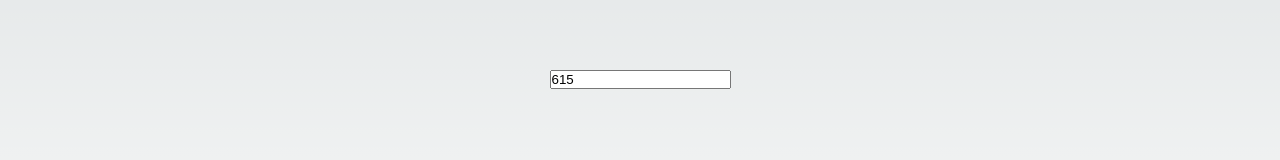
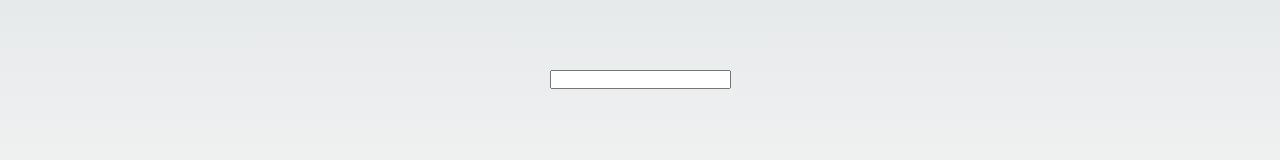
Before and after one commit to ollypolly/whendoesitgetshit, a Next.js app: page / in a window 1280 px wide. Shown: the part 331-491 px from the top of the page. Built offline with nearby package versions, Linux system fonts and the light colour scheme.

Commit message:
Add debounce search support

```diff
--- a/package.json
+++ b/package.json
@@ -13,6 +13,7 @@
     "axios": "^1.6.7",
     "class-variance-authority": "^0.7.0",
     "clsx": "^2.1.0",
+    "lodash.debounce": "^4.0.8",
     "lucide-react": "^0.340.0",
     "next": "14.1.0",
     "react": "^18",
@@ -22,6 +23,7 @@
     "tailwindcss-animate": "^1.0.7"
   },
   "devDependencies": {
+    "@types/lodash.debounce": "^4.0.9",
     "@types/node": "^20",
     "@types/react": "^18",
     "@types/react-dom": "^18",
--- a/src/app/page.tsx
+++ b/src/app/page.tsx
@@ -5,8 +5,16 @@ import styles from "./page.module.css";
 import { getSeasons } from "@/api/getSeasonRatings";
 import { getDropoff } from "@/lib/getDropoff";
 import { Input } from "@/ui/input";
-import { useState } from "react";
+import { useEffect, useMemo, useState } from "react";
 import { Season } from "@/api/getShowDetails";
+import debouce from "lodash.debounce";
+
+type Show = {
+  id: number;
+  name: string;
+};
+
+type ShowSearchResult = Show[];
 
 export default function Home() {
   const handleClick = async () => {
@@ -23,20 +31,41 @@ export default function Home() {
     }
   };
 
+  const handleSearch = (event: React.ChangeEvent<HTMLInputElement>) => {
+    setSearchTerm(event.target.value);
+
+    console.log(event.target.value);
+  };
+
+  const debouncedResults = useMemo(() => {
+    return debouce(handleSearch, 300);
+  }, []);
+
+  useEffect(() => {
+    return () => {
+      debouncedResults.cancel();
+    };
+  });
+
+  const renderSearchResults = () => {
+    return searchResults?.map((show) => (
+      <button key={show.id}>{show.name}</button>
+    ));
+  };
+
   const [seasonId, setSeasonId] = useState<number>(615);
   const [dropoffSeason, setDropoffSeason] = useState<Season | undefined>();
+
+  const [searchTerm, setSearchTerm] = useState<string>("");
+  const [searchResults, setSearchResults] = useState<Show[] | undefined>();
 
   return (
     <main className={styles.main}>
       <h1 className={styles.title}>When does it get shit?</h1>
-      <Input
-        value={seasonId}
-        onChange={(event) => setSeasonId(parseFloat(event.target.value))}
-      />
+      <Input onChange={debouncedResults} />
+      {renderSearchResults()}
       {dropoffSeason !== undefined && (
-        <p>
-          {} It gets shit in season {dropoffSeason.season_number}
-        </p>
+        <p>It gets shit in season {dropoffSeason.season_number}</p>
       )}
       <Button onClick={handleClick}>Search</Button>
     </main>
```
Also changed, not shown: 1 other file (tests, documents, lock files or other folders).
